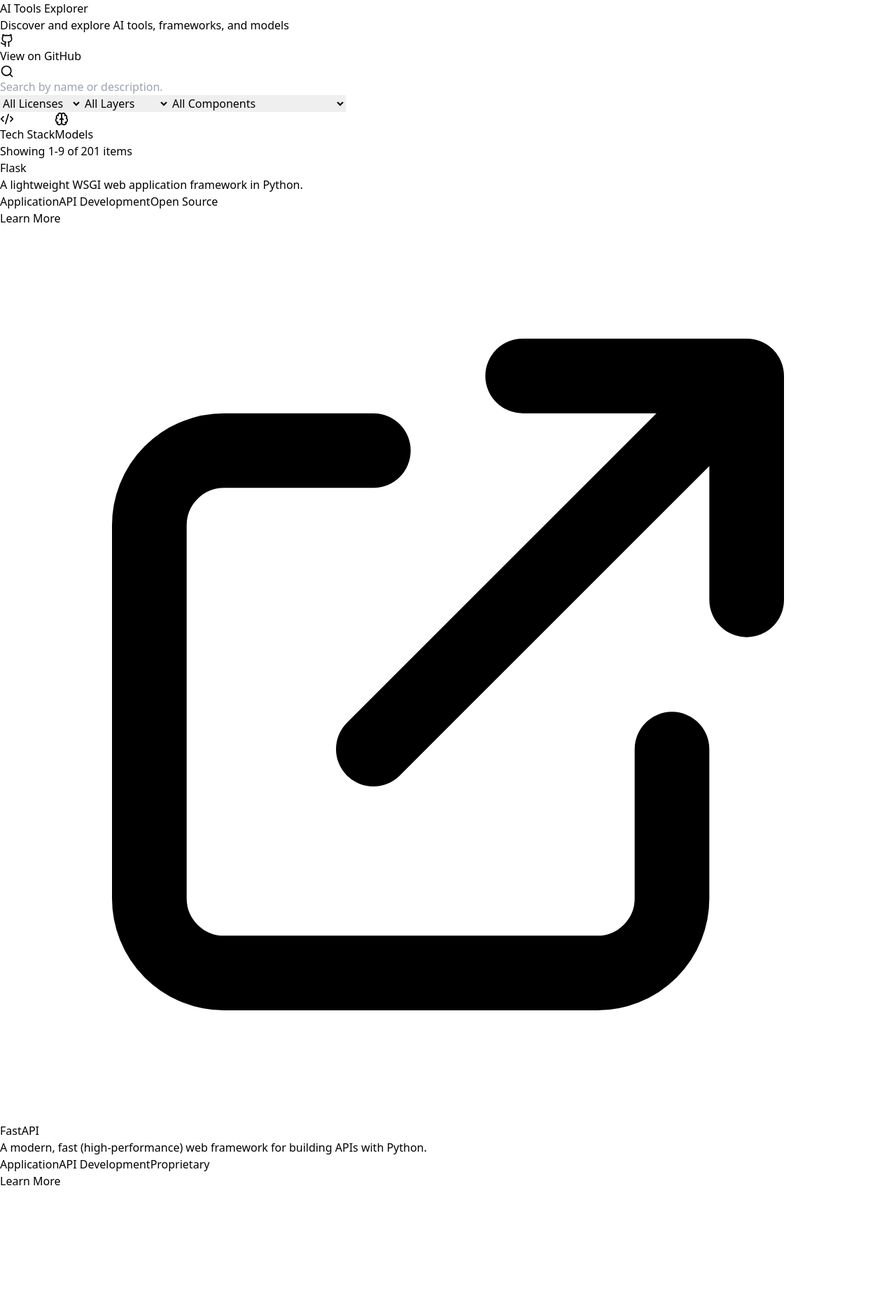
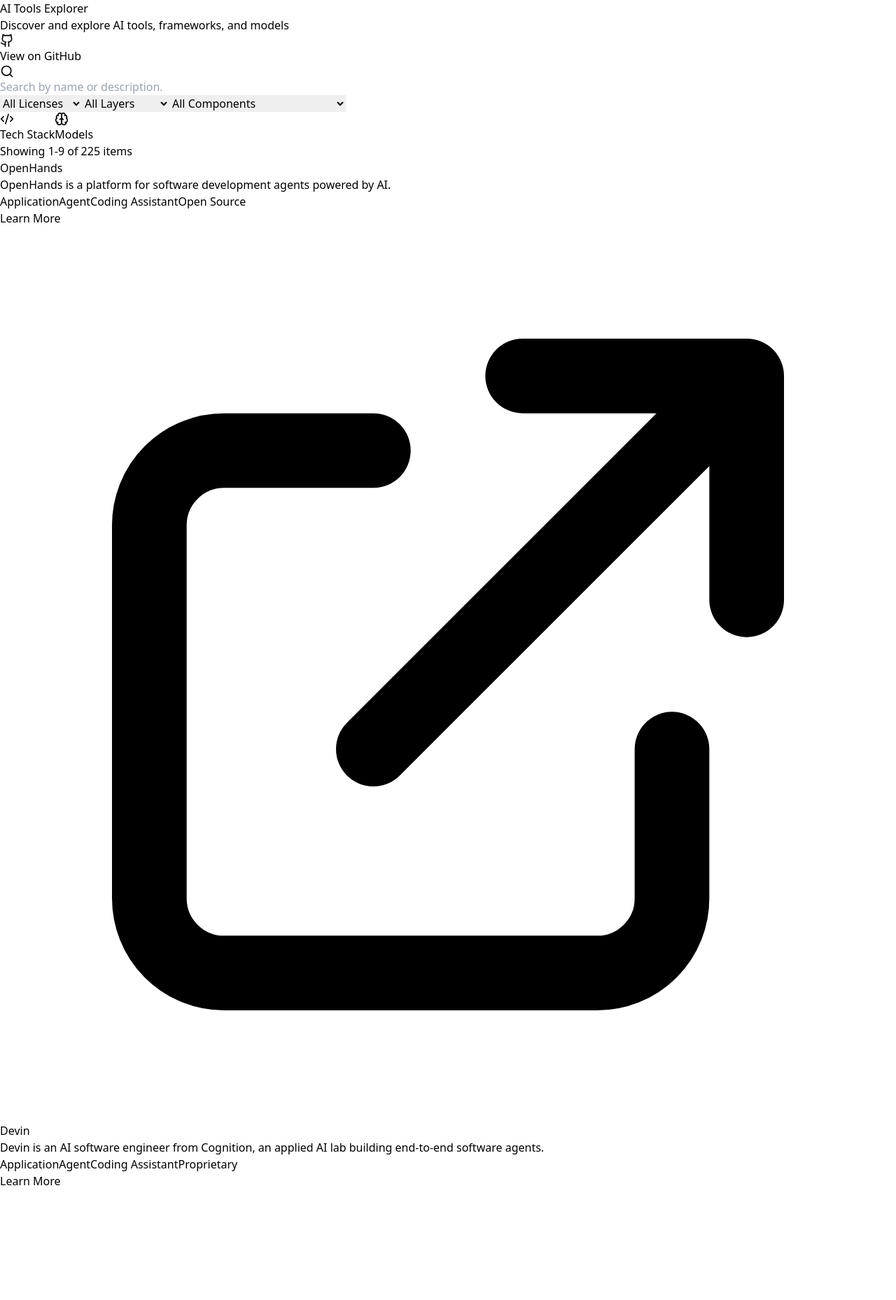
Before and after one commit to FaithTechCreate/ai-tools-explorer, a React (Vite) app: page / in a window 1280 px wide. Shown: the top 1858 px of the page at 70% size. Built offline with nearby package versions, Linux system fonts and the light colour scheme.

Commit message:
New additions incluing leaderboards and agentic compontent

```diff
--- a/src/data/modelsData.ts
+++ b/src/data/modelsData.ts
@@ -96,7 +96,7 @@
     Description:
       'Google Gemma is a language model developed by Google, focusing on natural language understanding and generation tasks.',
     Link: 'https://ai.google.dev/gemma/docs',
-    Type: 'Large Language Model',
+    Type: 'Language Model',
     Usage: 'Text generation, instruction following',
     License: 'Open Source',
   },
@@ -105,7 +105,7 @@
     Description:
       'Microsoft Phi is a large-scale AI model developed by Microsoft, aimed at advancing natural language processing and understanding.',
     Link: 'https://huggingface.co/microsoft/Phi-3-mini-128k-instruct',
-    Type: 'Large Language Model',
+    Type: 'Language Model',
     Usage: 'Text generation, language understanding',
     License: 'Open Source',
   },
@@ -114,7 +114,7 @@
     Description:
       "IBM Granite 3.0 is IBM's AI model designed for enterprise applications, offering capabilities in natural language understanding and data analysis.",
     Link: 'https://huggingface.co/ibm-granite',
-    Type: 'Large Language Model',
+    Type: 'Language Model',
     Usage: 'Text generation, language understanding, code generation',
     License: 'Open Source',
   },
@@ -123,7 +123,7 @@
     Description:
       "Qwen 2.5 is Alibaba Cloud's large-scale language model, designed for various AI applications including natural language processing and understanding.",
     Link: 'https://github.com/QwenLM/Qwen',
-    Type: 'Large Language Model',
+    Type: 'Language Model',
     Usage: 'Text generation, language understanding',
     License: 'Open Source',
   },
@@ -132,7 +132,7 @@
     Description:
       "LLaMa 3.2 is Meta's previous open-source large language model, offering advanced capabilities in natural language understanding and generation.",
     Link: 'https://huggingface.co/collections/meta-llama/llama-32-66f448ffc8c32f949b04c8cf',
-    Type: 'Large Language Model',
+    Type: 'Language Model',
     Usage: 'Text generation, language understanding, code generation',
     License: 'Open-ish',
   },
@@ -141,7 +141,7 @@
     Description:
       "LLaMa 3.1 is an earlier version of Meta's open-source large language model, providing robust natural language processing capabilities.",
     Link: 'https://huggingface.co/collections/meta-llama/llama-31-669fc079a0c406a149a5738f',
-    Type: 'Large Language Model',
+    Type: 'Language Model',
     Usage: 'Text generation, language understanding, code generation',
     License: 'Open-ish',
   },
@@ -150,7 +150,7 @@
     Description:
       "Nemotron 70B Instruct is Nvidia's large-scale language model, optimized for instruction-following tasks and natural language understanding.",
     Link: 'https://huggingface.co/nvidia/Llama-3.1-Nemotron-70B-Instruct',
-    Type: 'Large Language Model',
+    Type: 'Language Model',
     Usage: 'Text generation, language understanding, code generation',
     License: 'Open-ish',
   },
@@ -159,7 +159,7 @@
     Description:
       'Mistral is a language model designed for efficient and scalable natural language processing tasks.',
     Link: 'https://mistral.ai/technology/',
-    Type: 'Large Language Model',
+    Type: 'Language Model',
     Usage: 'Text generation, language understanding',
     License: 'Open-ish',
   },
@@ -167,7 +167,7 @@
     Name: 'Pixtral 12B',
     Description: 'A 12B model with image understanding capabilities in addition to text.',
     Link: 'https://mistral.ai/news/pixtral-12b/',
-    Type: 'Large Language Model',
+    Type: 'Language Model',
     Usage: 'Text generation, language understanding',
     License: 'Open Source',
   },
@@ -175,7 +175,7 @@
     Name: 'Codestral',
     Description: 'Language model for coding',
     Link: 'https://huggingface.co/mistralai/Codestral-22B-v0.1',
-    Type: 'Large Language Model',
+    Type: 'Language Model',
     Usage: 'Text generation, language understanding',
     License: 'Open-ish',
   },
@@ -184,7 +184,7 @@
     Description:
       'Falcon is a state-of-the-art language model developed for advanced natural language understanding and generation.',
     Link: 'https://huggingface.co/tiiuae/falcon-40b',
-    Type: 'Large Language Model',
+    Type: 'Language Model',
     Usage: 'Text generation, language tasks',
     License: 'Open-ish',
   },
@@ -193,7 +193,7 @@
     Description:
       'Pythia is a suite of large language models developed for research in natural language processing.',
     Link: 'https://huggingface.co/EleutherAI/pythia-12b',
-    Type: 'Large Language Model',
+    Type: 'Language Model',
     Usage: 'Text generation, language tasks',
     License: 'Open-ish',
   },
@@ -202,7 +202,7 @@
     Description:
       "GPT-4o is OpenAI's cost-efficient small AI model, designed to make AI technology more affordable and less energy-intensive.",
     Link: 'https://platform.openai.com/docs/models#gpt-4o',
-    Type: 'Large Language Model',
+    Type: 'Language Model',
     Usage: 'Text generation, language understanding, code generation',
     License: 'Proprietary',
   },
@@ -211,7 +211,7 @@
     Description:
       "Claude Sonnet 3.5 is Anthropic's advanced AI model, offering enhanced natural language understanding and generation capabilities.",
     Link: 'https://www.anthropic.com/claude/sonnet',
-    Type: 'Large Language Model',
+    Type: 'Language Model',
     Usage: 'Text generation, language understanding, code generation',
     License: 'Proprietary',
   },
@@ -220,7 +220,7 @@
     Description:
       "Google's generative AI model, designed to compete with OpenAI's ChatGPT, offering enhanced speed and quality.",
     Link: 'https://ai.google.dev/gemini-api/docs/models/gemini#gemini-1.5-pro',
-    Type: 'Large Language Model',
+    Type: 'Language Model',
     Usage: 'Text generation, language understanding, code generation',
     License: 'Proprietary',
   },
@@ -229,7 +229,7 @@
     Description:
       'Amazon Nova Pro is a highly capable multimodal model with the best combination of accuracy, speed, and cost for a wide range of tasks.  It is part of the Amazon Nova series of state-of-the-art foundation available exclusively on Amazon Bedrock.',
     Link: 'https://aws.amazon.com/ai/generative-ai/nova/',
-    Type: 'Large Language Model',
+    Type: 'Language Model',
     Usage: 'Text generation, language understanding, code generation',
     License: 'Proprietary',
   },
@@ -237,7 +237,7 @@
     Name: 'DeepSeek v2.5',
     Description: 'A strong, economical, and efficient mixture-of-experts language model.',
     Link: 'https://huggingface.co/deepseek-ai/DeepSeek-V2.5',
-    Type: 'Large Language Model',
+    Type: 'Language Model',
     Usage: 'Text generation, language understanding, code generation',
     License: 'Open-ish',
   },
@@ -245,7 +245,7 @@
     Name: 'OpenAI o1',
     Description: 'o1 is a reasoning model for solving hard problems.',
     Link: 'https://openai.com/o1/',
-    Type: 'Large Language Model',
+    Type: 'Language Model',
     Usage: 'Text generation, language understanding, code generation',
     License: 'Proprietary',
   },
@@ -254,7 +254,7 @@
     Description:
       'LLaMa 3.3 is a pretrained and instruction tuned generative model in 70B (text in/text out). It delivers similar performance to LLaMa 3.1 405B with cost effective inference.',
     Link: 'https://huggingface.co/collections/meta-llama/llama-33-67531d5c405ec5d08a852000',
-    Type: 'Large Language Model',
+    Type: 'Language Model',
     Usage: 'Text generation, language understanding, code generation',
     License: 'Open-ish',
   },
@@ -277,9 +277,10 @@
   },
   {
     Name: 'Google Gemini 2.0 Flash',
-    Description: 'An advanced multimodal model built for the agentic era. Supports multimodal inputs and native audio, image output.',
+    Description:
+      'An advanced multimodal model built for the agentic era. Supports multimodal inputs and native audio, image output.',
     Link: 'https://ai.google.dev/gemini-api/docs/models/gemini#gemini-2.0-flash',
-    Type: 'Large Language Model',
+    Type: 'Language Model',
     Usage: 'Text generation, language understanding, code generation',
     License: 'Proprietary',
   },
@@ -292,4 +293,13 @@
     Usage: 'Image analysis, object detection, visual reasoning',
     License: 'Open Source',
   },
+  {
+    Name: 'OlMo 2',
+    Description:
+      'OLMo 2 is a family of fully-open language models, developed start-to-finish with open and accessible training data, open-source training code, reproducible training recipes, transparent evaluations, intermediate checkpoints, and more.',
+    Link: 'https://allenai.org/olmo',
+    Type: 'Language Model',
+    Usage: 'Text generation, language understanding',
+    License: 'Open Source',
+  },
 ];
--- a/src/data/techStackData.ts
+++ b/src/data/techStackData.ts
@@ -146,7 +146,7 @@
     Description: 'Langflow is a low-code app builder for RAG and multi-agent AI applications.',
     Link: 'https://www.langflow.org/',
     Layer: 'Application',
-    Components: 'App Builder',
+    Components: 'App Builder, Agent, RAG',
     License: 'Open Source',
   },
   {
@@ -701,7 +701,7 @@
     Description: 'Run AI and batch jobs on any infra',
     Link: 'https://github.com/skypilot-org/skypilot',
     Layer: 'Infrastructure',
-    Components: 'Orchestration',
+    Components: 'Model Serving, Orchestration',
     License: 'Open Source',
   },
   {
@@ -1704,7 +1704,7 @@
       'Devin is an AI software engineer from Cognition, an applied AI lab building end-to-end software agents.',
     Link: 'https://www.cognition.ai/',
     Layer: 'Application',
-    Components: 'Coding Assistant',
+    Components: 'Agent, Coding Assistant',
     License: 'Proprietary',
   },
   {
@@ -1733,4 +1733,210 @@
     Components: 'Model Serving, Playground',
     License: 'Proprietary',
   },
+  {
+    Name: 'Hume AI',
+    Description:
+      'Hume AI builds AI models that enable technology to communicate with empathy and learn to make people happy. Hume provides API access to its Empathic Voice Interface (EVI) and expression measurment models.',
+    Link: 'https://dev.hume.ai/',
+    Layer: 'Model',
+    Components: 'Model Serving',
+    License: 'Proprietary',
+  },
+  {
+    Name: 'Simtheory',
+    Description: 'AI-powered workspace that seamlessly integrates into your workflow.',
+    Link: 'https://simtheory.ai/',
+    Layer: 'Application',
+    Components: 'Agent, Coding Assistant, Content Creation',
+    License: 'Proprietary',
+  },
+  {
+    Name: 'Pictools',
+    Description: 'Effortless image creation and editing, including background editing.',
+    Link: 'https://pictools.ai/',
+    Layer: 'Application',
+    Components: 'Content Creation',
+    License: 'Proprietary',
+  },
+  {
+    Name: 'Trickle',
+    Description: 'Build web apps in seconds using natural language.',
+    Link: 'https://www.trickle.so/',
+    Layer: 'Application',
+    Components: 'App Builder',
+    License: 'Proprietary',
+  },
+  {
+    Name: 'Fabi.ai',
+    Description:
+      'Fabi.ai combines SQL, Python and AI automation into one collaborative platform to help you conquer complex and ad hoc analyses, turning questions into answers.',
+    Link: 'https://www.fabi.ai/',
+    Layer: 'Data',
+    Components: 'Data Processing, Visualization',
+    License: 'Proprietary',
+  },
+  {
+    Name: 'Writer',
+    Description:
+      'Writer AI Studio allows you to quickly create and deploy AI apps or integrate generative AI into your existing stack with our platform of Writer-built LLMs, graph-based RAG, and AI guardrails.',
+    Link: 'https://dev.writer.com/',
+    Layer: 'Application',
+    Components: 'App Builder',
+    License: 'Proprietary',
+  },
+  {
+    Name: 'SmythOS',
+    Description:
+      'SmythOS is a cutting-edge platform tailored for building and deploying sophisticated AI agents.',
+    Link: 'https://smythos.com/',
+    Layer: 'Application',
+    Components: 'App Builder, Agent',
+    License: 'Proprietary',
+  },
+
+  {
+    Name: 'Axolotl',
+    Description:
+      'Axolotl is a tool designed to streamline the fine-tuning of various AI models, offering support for multiple configurations and architectures.',
+    Link: 'https://github.com/OpenAccess-AI-Collective/axolotl',
+    Layer: 'Model',
+    Components: 'Fine-Tuning',
+    License: 'Open Source',
+  },
+  {
+    Name: 'LLaMA-Factory',
+    Description: 'A platform for finetuning and experimenting with LLaMA models.',
+    Link: 'https://github.com/hiyouga/LLaMA-Factory',
+    Layer: 'Model',
+    Components: 'Fine-Tuning',
+    License: 'Open Source',
+  },
+  {
+    Name: 'Firefly',
+    Description: 'One-stop large model training tool.',
+    Link: 'https://github.com/yangjianxin1/Firefly',
+    Layer: 'Model',
+    Components: 'Fine-Tuning',
+    License: 'Open Source',
+  },
+  {
+    Name: 'Swift',
+    Description:
+      'Comprehensive framework supporting model development and building of AI applications.',
+    Link: 'https://github.com/modelscope/swift',
+    Layer: 'Model',
+    Components: 'Fine-Tuning, Model Training',
+    License: 'Open Source',
+  },
+  {
+    Name: 'XTuner',
+    Description:
+      'XTuner is an efficient, flexible and full-featured toolkit for fine-tuning large models.',
+    Link: 'https://github.com/InternLM/xtuner',
+    Layer: 'Model',
+    Components: 'Fine-Tuning',
+    License: 'Open Source',
+  },
+  {
+    Name: 'GPTQModel',
+    Description:
+      'Production ready LLM model compression/quantization toolkit with accelerated inference support for both cpu/gpu via HF, vLLM, and SGLang.',
+    Link: 'https://github.com/ModelCloud/GPTQModel',
+    Layer: 'Model',
+    Components: 'AI Tools',
+    License: 'Open Source',
+  },
+  {
+    Name: 'Intel Neural Compressor',
+    Description:
+      'Python library supporting popular model compression techniques on all mainstream deep learning frameworks (TensorFlow, PyTorch, and ONNX Runtime).',
+    Link: 'https://github.com/intel/neural-compressor',
+    Layer: 'Model',
+    Components: 'Optimization',
+    License: 'Open Source',
+  },
+  {
+    Name: 'TensorRT-LLM',
+    Description:
+      'An easy-to-use Python API that defines and optimizes LLMs for accelerated inference.',
+    Link: 'https://github.com/NVIDIA/TensorRT-LLM',
+    Layer: 'Model',
+    Components: 'AI Tools',
+    License: 'Open Source',
+  },
+  {
+    Name: 'OpenVINO',
+    Description: 'Toolkit for optimizing and deploying deep learning models from cloud to edge.',
+    Link: 'https://github.com/openvinotoolkit/openvino',
+    Layer: 'Model',
+    Components: 'AI Tools',
+    License: 'Open Source',
+  },
+  {
+    Name: 'Text Generation Inference',
+    Description:
+      'Text Generation Inference is a toolkit for deploying and serving Large Language Models.',
+    Link: 'https://github.com/huggingface/text-generation-inference',
+    Layer: 'Model',
+    Components: 'Model Serving',
+    License: 'Open Source',
+  },
+  {
+    Name: 'OpenRouter',
+    Description: 'A unified interface for LLMs, helping developers source and optimize AI usage.',
+    Link: 'https://openrouter.ai/',
+    Layer: 'Infrastructure',
+    Components: 'Model Serving',
+    License: 'Proprietary',
+  },
+  {
+    Name: 'MLX',
+    Description:
+      'MLX is a NumPy-like array framework designed for efficient and flexible machine learning on Apple silicon.',
+    Link: 'https://github.com/ml-explore/mlx',
+    Layer: 'Model',
+    Components: 'Data Processing',
+    License: 'Open Source',
+  },
+  {
+    Name: 'CrewAI',
+    Description: 'A framework for building agent-based workflows.',
+    Link: 'https://www.crewai.com/',
+    Layer: 'Application',
+    Components: 'App Builder, Agent',
+    License: 'Proprietary',
+  },
+  {
+    Name: 'OpenHands',
+    Description: 'OpenHands is a platform for software development agents powered by AI.',
+    Link: 'https://github.com/All-Hands-AI/OpenHands',
+    Layer: 'Application',
+    Components: 'Agent, Coding Assistant',
+    License: 'Open Source',
+  },
+  {
+    Name: 'Chatbot Arena',
+    Description: 'A platform for evaluation and comparison of LLMs.',
+    Link: 'https://lmarena.ai/',
+    Layer: 'Model',
+    Components: 'Evaluation, Leaderboard',
+    License: 'Proprietary',
+  },
+  {
+    Name: 'OpenCompass',
+    Description:
+      'Shanghai AI Laboratory open source, efficient, and comprehensive large model evaluation system and open platform.',
+    Link: 'https://opencompass.org.cn/home',
+    Layer: 'Model',
+    Components: 'Evaluation, Leaderboard',
+    License: 'Open Source',
+  },
+  {
+    Name: 'Open LLM Leaderboard',
+    Description: 'A Hugging Face leaderboard for comparing open source models.',
+    Link: 'https://huggingface.co/open-llm-leaderboard',
+    Layer: 'Model',
+    Components: 'Evaluation, Leaderboard',
+    License: 'Open Source',
+  },
 ];
```
